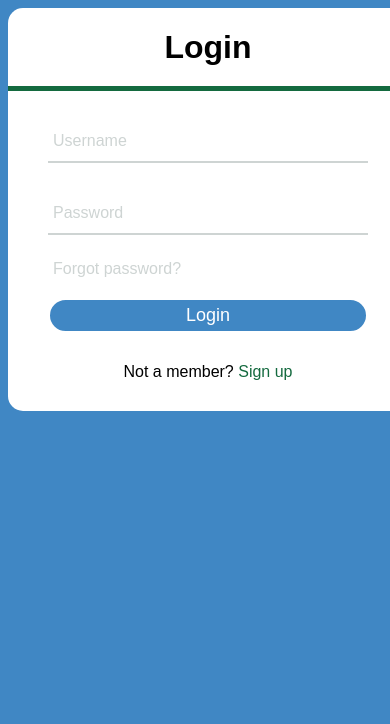
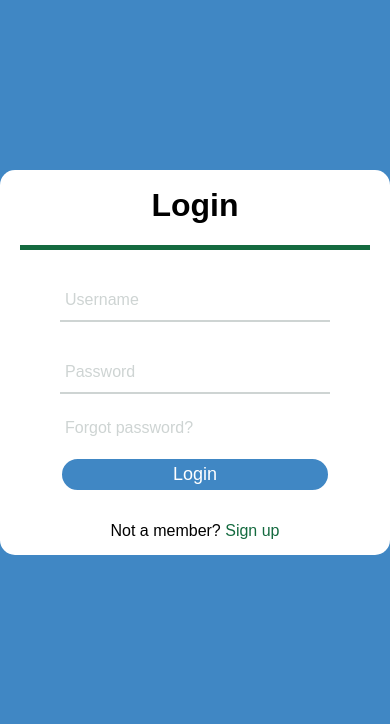
Before and after one commit to Tusharluitel/login-using-php, a PHP site: page / in a window 390 px wide. Shown: the top 724 px of the page. Run offline with PHP 8.4, Linux system fonts and the light colour scheme.

Commit message:
responsive layout

```diff
--- a/index.html
+++ b/index.html
@@ -12,7 +12,7 @@
 <body>
 
 	<div class="login">
-		<h1>Login</h1>
+		<h1 class="title">Login</h1>
 
 		<div class="login-body">
 
--- a/style.css
+++ b/style.css
@@ -1,21 +1,31 @@
-body{
-	display: grid;
-	height: 100%;
-	background-color: #4087C4;
+*{
+	margin: 0;
+	padding: 0;
+	box-sizing: border-box;
 	font-family: sans-serif;
-	place-items: center;
 
 }
 
+body{
+
+	background-color: #4087C4;
+	place-items: center;
+	overflow: hidden;
+}
+
 .login{
-	width: 400px;
+	width: 100%;
 	background: white;
+	max-width: 450px;
+	padding: 0 20px;
+	margin: 170px auto;
 	border-radius: 15px;
 }
 
-.login h1{
+.login .title{
+	line-height: 70px;
 	text-align: center;
-	padding: 0 0 20px 0;
+	padding: 0 0 5px 0;
 	border-bottom: 5px solid #146A3F ;
 
 }
@@ -83,6 +93,7 @@ form .login-field{
 
 .password:hover{
 	color: #4087C4;
+	text-decoration: underline;
 }
 input[type='submit']{
 	width: 100%;
@@ -97,12 +108,14 @@ input[type='submit']{
 input[type='submit']:hover{
 	border-color: #4087C4;
 	transition: .5s;
+
 }
 
 .signup{
 	text-align: center;
 	margin: 30px 0px;
 	font-size: 16px;
+	padding-bottom: 15px;
 }
 
 .signup a{
```
